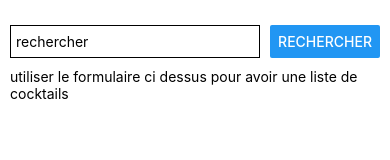
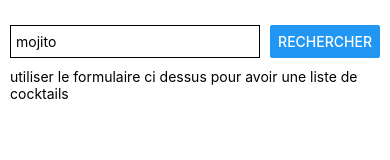
Before and after one commit to webdevproformation/react-native-d-avril-2023, a React Native app in the folder jour5-ajax/: screen / in a window 390 px wide. Shown: the top 160 px of the page. Built offline with nearby package versions, Linux system fonts and the light colour scheme; no server answers.

Commit message:
première requete ajax

```diff
--- a/jour5-ajax/composants/Cocktails.jsx
+++ b/jour5-ajax/composants/Cocktails.jsx
@@ -1,11 +1,31 @@
 import { StyleSheet, Text, View , TextInput , Button } from 'react-native'
-import React , {useState} from 'react'
+import React , {useState , useEffect} from 'react'
+
 const Cocktails = () => {
   const [recherche , setRecherche] = useState("")
+
+
+    useEffect( function(){
+        setRecherche("mojito")
+    }, [])
+
+    useEffect(function(){
+        fetch("https://www.thecocktaildb.com/api/json/v1/1/search.php?s=mojito")
+    } , [])
+
+
+  // hook useState() useEffect() => OBLIGATOIREMENT DANS LE COMPOSANT
+  // ils ne doivent pas être utilisés dans la vue
+
   return (
     <View style={styles.box}>
         <View style={ styles.search }>
-            <TextInput placeholder='rechercher' onChangeText={(nomCocktail) => {setRecherche(nomCocktail)}} style={styles.input} />
+            <TextInput
+                placeholder='rechercher'
+                value={recherche}
+                onChangeText={(nomCocktail) => {setRecherche(nomCocktail)}}
+                style={styles.input}
+                keyboardType="default"/>
             <Button title="rechercher" onPress={() => { console.log(recherche) }} />
         </View>
         <View style={styles.resultat}>
```
Also changed, not shown: 2 other files (tests, documents, lock files or other folders).
